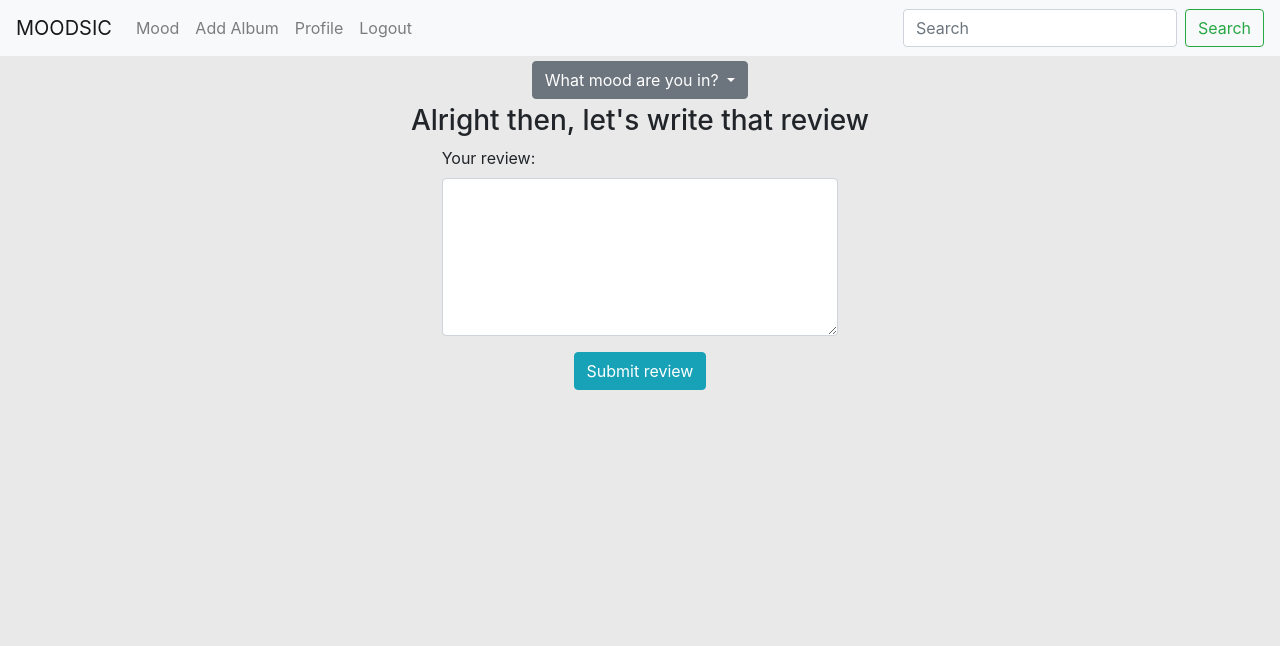
After one commit to Artrage/moodsic, a Flask app: page /add_review in a window 1280 px wide. The commit adds this page. Shown: the top 646 px of the page. Run offline with Flask 2, Linux system fonts and the light colour scheme; the visitor is signed in with stand-in values (Sample User, id 1); some libraries are stand-ins or nearby versions.

Commit message:
further functionality for adding comments

```diff
--- a/app.py
+++ b/app.py
@@ -114,13 +114,31 @@ def logout():
     return redirect(url_for("login"))
 
 
+@app.route("/add_review", methods=["GET", "POST"])
+def add_review():
 
+    if request.method == "POST":
+        album_id = mongo.db.albums.find_one(
+        {"_id": request.form.get["_id"]})["album_id"]
 
+        userid = mongo.db.users.find_one(
+        {"_id": request.form.get["_id"]})["userid"]
 
-# @app.route("/happy")
-# def happy():
-#     happy = mongo.db.albums.find()
-#     return render_template("happy.html", happy=happy)
+        review = {
+            "comment": request.form.get("comment"),
+            "username": session["user"],
+            "album_id": request.form.get("album_id"),
+            "userid": request.form.get("userid")
+        }
+        mongo.db.comments.insert_one(review)
+        flash("Your review has been added!")
+        return redirect(url_for("mood"))
+
+    if session["user"]:
+        return render_template("add_review.html", add_review=add_review)
+    else:
+        flash("You have to log in to leave a review")
+        return redirect(url_for("login"))
 
 
 if __name__ == "__main__":
--- a/static/css/style.css
+++ b/static/css/style.css
@@ -110,3 +110,13 @@ fas1 {
 .accordion-center {
     text-align: center;
 }
+
+.review-btn {
+    background-color: fff;
+    outline: 2px;
+    font-size: 25px;
+}
+
+.button-padding {
+    padding: 2px;
+}
--- /dev/null
+++ b/templates/add_review.html
@@ -0,0 +1,52 @@
+{% extends "base.html" %}
+{% block content %}
+
+
+<div class="div container-fluid">
+  <div class="div row">
+    <div class="div col-2"></div>
+    <div class="div col-8">
+      <h3 class="text-center">Alright then, let's write that review</h3>
+    </div>
+    <div class="div col-2"></div>
+  </div>
+
+  <!-- Review form -->
+<form>
+  <div class="row">
+        <div class="col-4"></div>
+            <div class="col-lg-4">
+            {% if session.user %}
+
+            <div class="form-group" method="POST" action="{{ url_for('add_review') }}">
+                <label for="comment">Your review:</label>
+                <textarea class="form-control" rows="6" id="comment" name="comment"></textarea>
+            </div>
+            </div>
+            <br />
+        <div class="col-4"></div>
+  </div>
+  <!-- Submit review button -->
+  <div class="row">
+    <div class="col-4"></div>
+        <div class="col-lg-4 text-center" >
+            <p><a href="{{ url_for('add_review', album_id=happy_id) }}">
+                <input type="submit" class="btn btn-info" value="Submit review" />
+            </a></p>
+        </div>
+
+        {% else %}
+        <li class="nav-item">
+        <a class="nav-link" href="{{ url_for('login') }}">Login</a>
+        </li>
+        <li class="nav-item">
+        <a class="nav-link" href="{{ url_for('register') }}">Register</a>
+        </li>
+
+        {% endif %}
+
+    <div class="col-4"></div>
+  </div>
+</form>
+  {% endblock %}
+</div>
```
Also changed, not shown: templates/happy.html (+9 -3 lines).
